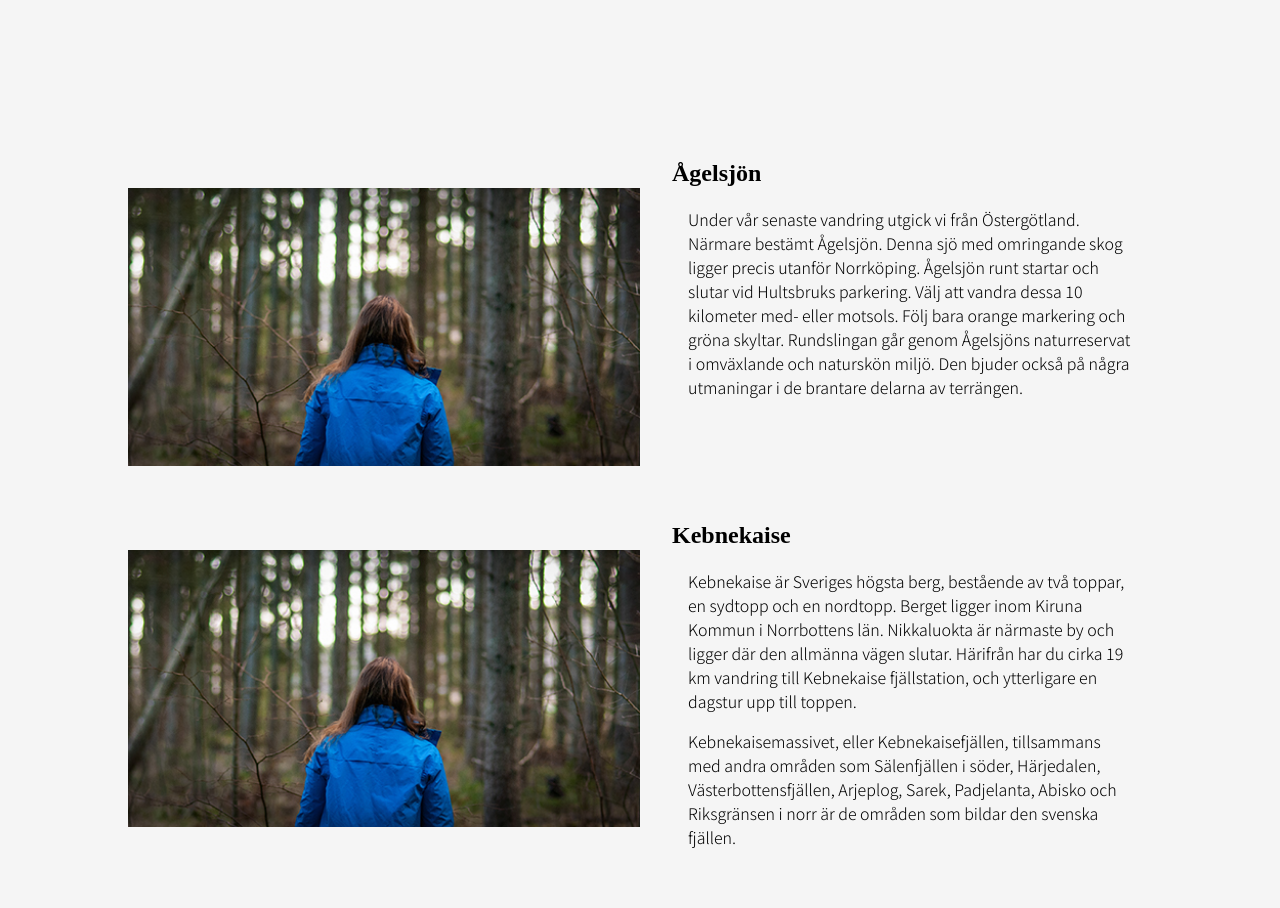
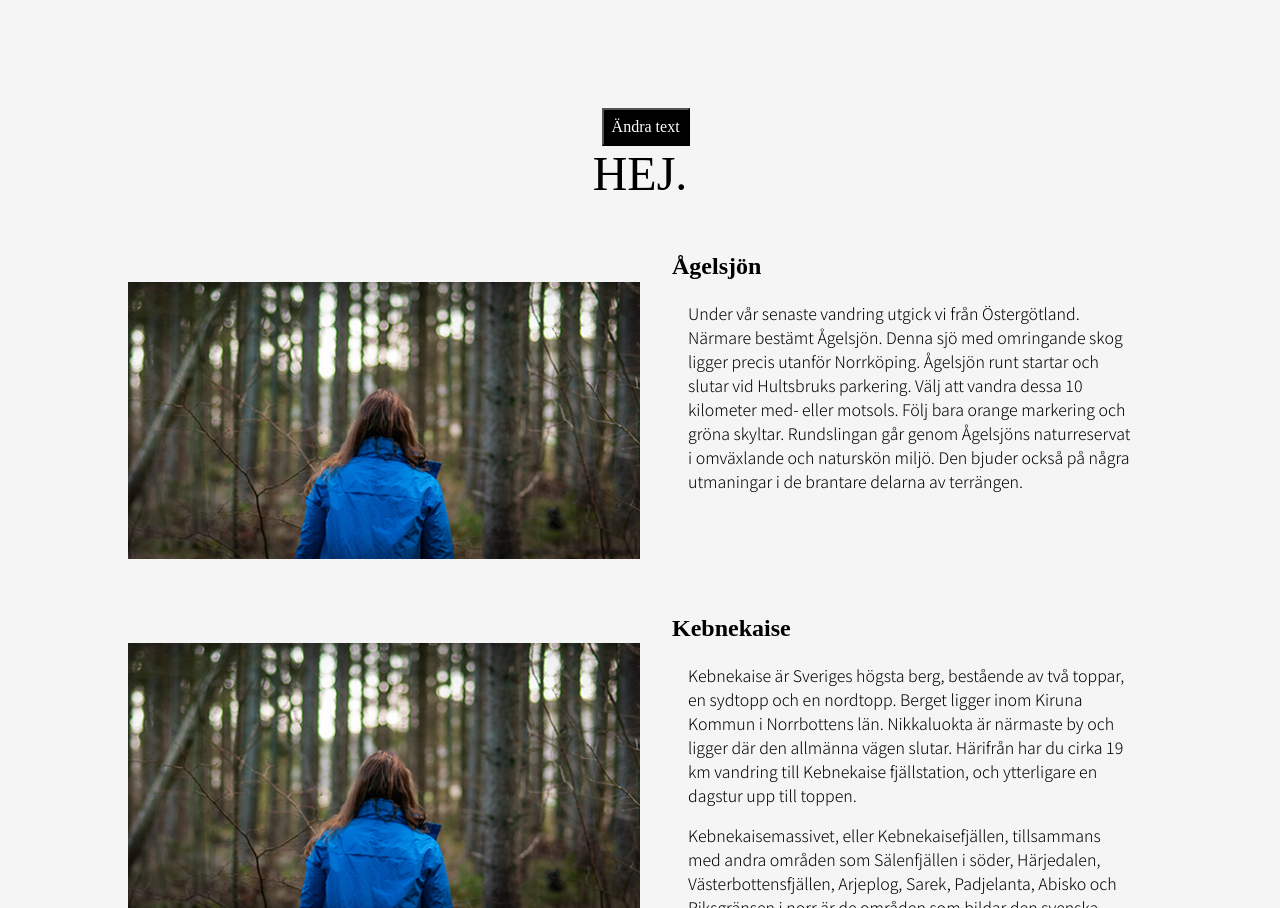
Before and after one commit to tildakallstrom/VandringsguidenOnePage, a plain HTML site: page index.html in a window 1280 px wide. Shown: the part 1064-1972 px from the top of the page. Drawn offline with nearby package versions, Linux system fonts and the light colour scheme.

Commit message:
Added Jquery function to change text

```diff
--- a/index.html
+++ b/index.html
@@ -44,7 +44,8 @@
         Din guide till Sveriges vackraste vandringsställen!
        </h1>
     </div>
-
+    <button id="change-text-button">Ändra text</button>
+    <div id="text-content">HEJ.</div>
    <div id="wrapper">
   <div id="featured">
       <div id="featuredcontent">
--- a/script.js
+++ b/script.js
@@ -34,3 +34,11 @@ $(document).ready(function(){
     $("#content").hide();
   });
 });
+
+$(document).ready(function(){
+  //Ändra text med ett knapptryck
+  $("#change-text-button").click(function(){
+    //texten ändras till hejdå
+    $("#text-content").text("HEJDÅ.");
+  });
+});
--- a/style.css
+++ b/style.css
@@ -156,6 +156,16 @@ footer {
   color: white;
   padding: 10px;
  margin-top: 1em;
+}
+#text-content {
+  font-size: 3em;
+  text-align: center;
+}
+#change-text-button {
+  margin-left: 47%;
+  background-color: black;
+  color: white;
+  padding: 0.5em;
 }
 @media only screen and (max-width: 600px) {
   header {
```
